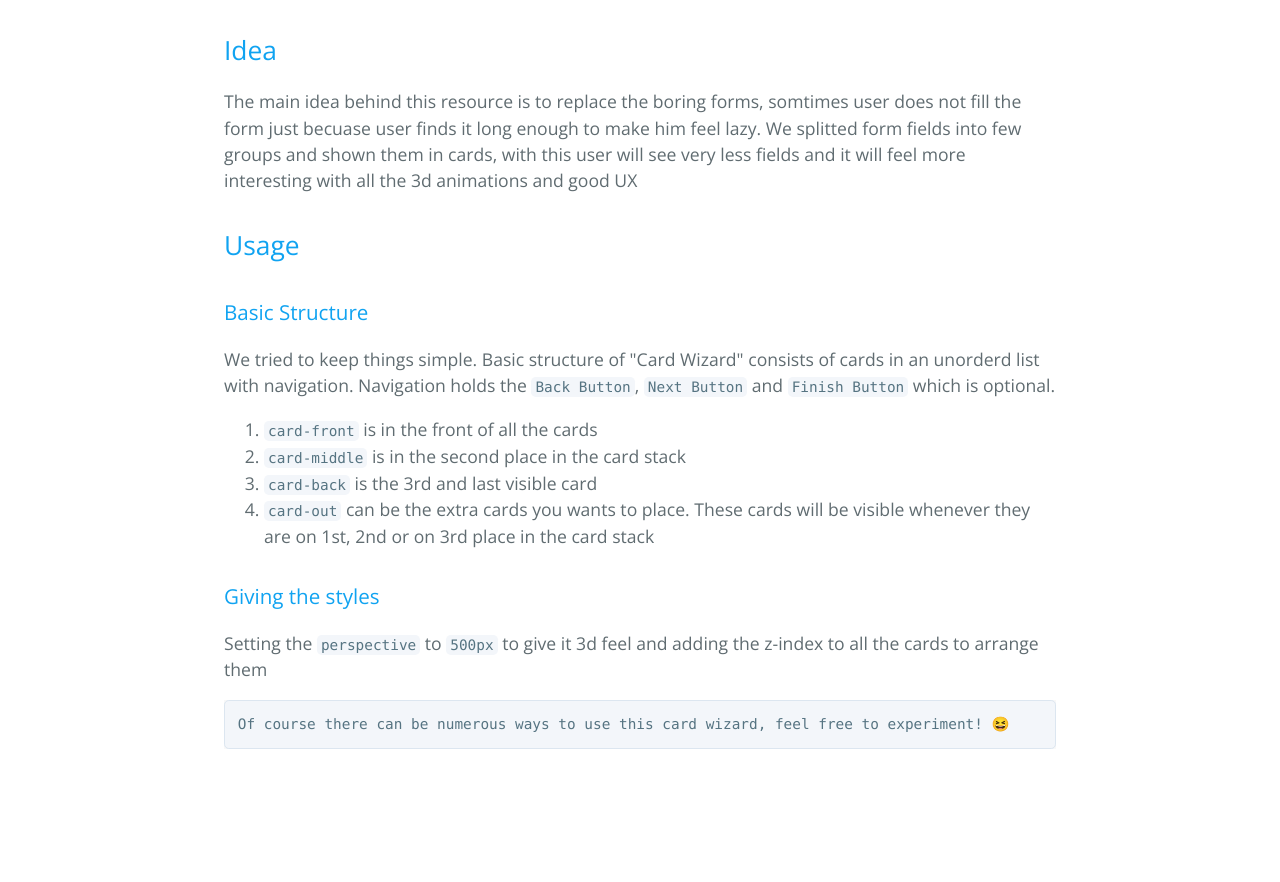
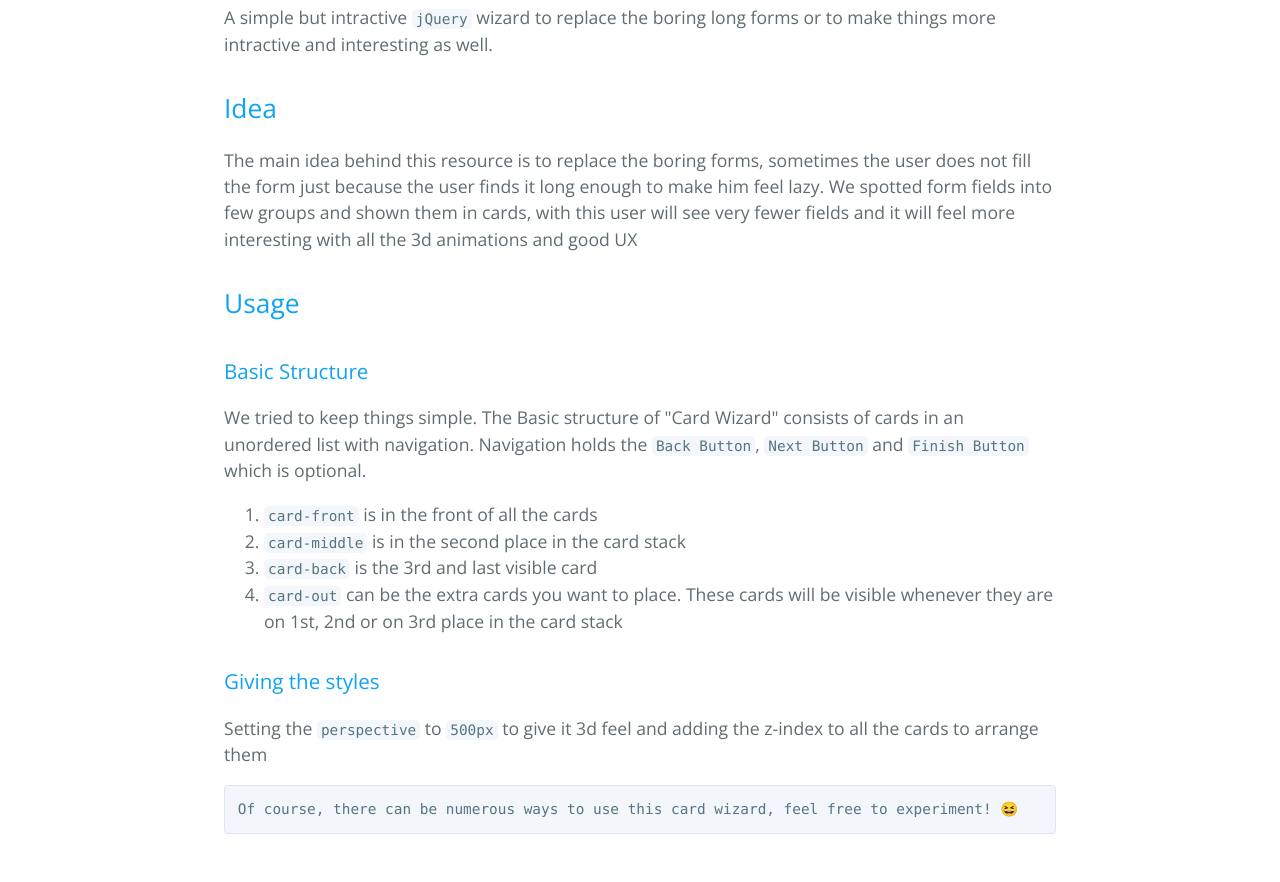
Before and after one commit to dlintin/card-wizard, a plain HTML site: page documentation/index.html in a window 1280 px wide. Shown: the part 539-1421 px from the top of the page. Before the commit the page ends 1336 px from the top, so only its background shows below. Drawn offline with nearby package versions, Linux system fonts and the light colour scheme.

Commit message:
minor changes

```diff
--- a/documentation/index.html
+++ b/documentation/index.html
@@ -2,7 +2,7 @@
 <html lang="en-US">
   <head>
     <meta charset="UTF-8">
-    <title>Card Wizard 🧙‍ - Documentatin</title>
+    <title>Card Wizard 🧙‍ - Documentation</title>
     <link href='https://fonts.googleapis.com/css?family=Open+Sans:400,700' rel='stylesheet' type='text/css'>
     <meta name="viewport" content="width=device-width, initial-scale=1">
     <meta name="theme-color" content="#157878">
@@ -12,7 +12,7 @@
 
     <section class="page-header">
       <h1 class="project-name">Card Wizard 🧙‍</h1>
-      <h2 class="project-tagline">Cayman is a clean, responsive theme for GitHub Pages.</h2>
+      <h2 class="project-tagline">jQuery based simple and beautiful card wizard</h2>
 
         <a href="https://github.com/pages-themes/cayman" class="btn">Demo</a>
         <a href="https://github.com/pages-themes/cayman" class="btn">View on GitHub</a>
@@ -20,20 +20,20 @@
 
       </section>
 
+
       <section class="main-content">
+          <blockquote>Updated on 8 March 2018</blockquote>
+
         <h1>Overview</h1>
-        <p>A simple but intractive <code class="highlighter-rouge">jQuery</code> wizard to replace the boring long forms or to make things more intractive</p>
+        <p>A simple but intractive <code class="highlighter-rouge">jQuery</code> wizard to replace the boring long forms or to make things more intractive and interesting as well.</p>
 
         <h2>Idea</h2>
-        <p>The main idea behind this resource is to replace the boring forms, somtimes user does not fill the form just
-          becuase user finds it long enough to make him feel lazy. We splitted form fields into few groups and shown them
-          in cards, with this user will see very less fields and it will feel more interesting with all the 3d animations
-          and good UX
+        <p>The main idea behind this resource is to replace the boring forms, sometimes the user does not fill the form just because the user finds it long enough to make him feel lazy. We spotted form fields into few groups and shown them in cards, with this user will see very fewer fields and it will feel more interesting with all the 3d animations and good UX
         </p>
 
         <h2>Usage</h2>
         <h3>Basic Structure</h3>
-        <p>We tried to keep things simple. Basic structure of "Card Wizard" consists of cards in an unorderd list with navigation. Navigation
+        <p>We tried to keep things simple. The Basic structure of "Card Wizard" consists of cards in an unordered list with navigation. Navigation
           holds the <code class="highlighter-rouge">Back Button</code>, <code class="highlighter-rouge">Next Button</code> and <code class="highlighter-rouge">Finish Button</code> which is optional.
         </p>
 
@@ -44,7 +44,7 @@
             <li><code class="highlighter-rouge">card-front</code> is in the front of all the cards</li>
             <li><code class="highlighter-rouge">card-middle</code> is in the second place in the card stack</li>
             <li><code class="highlighter-rouge">card-back</code> is the 3rd and last visible card</li>
-            <li><code class="highlighter-rouge">card-out</code> can be the extra cards you wants to place. These cards will be visible whenever they are on 1st, 2nd or on 3rd place in the card stack</li>
+            <li><code class="highlighter-rouge">card-out</code> can be the extra cards you want to place. These cards will be visible whenever they are on 1st, 2nd or on 3rd place in the card stack</li>
           </ol>
         </p>
 
@@ -54,7 +54,7 @@
 
         <p>Setting the <code class="highlighter-rouge">perspective</code> to <code class="highlighter-rouge">500px</code> to give it 3d feel and adding the z-index to all the cards to arrange them</p>
 
-        <div class="highlighter-rouge"><div class="highlight"><pre class="highlight"><code>Of course there can be numerous ways to use this card wizard, feel free to experiment! 😆</code></pre></div></div>
+        <div class="highlighter-rouge"><div class="highlight"><pre class="highlight"><code>Of course, there can be numerous ways to use this card wizard, feel free to experiment! 😆</code></pre></div></div>
 
       </section>
 
```
Also changed, not shown: 2 other files.
